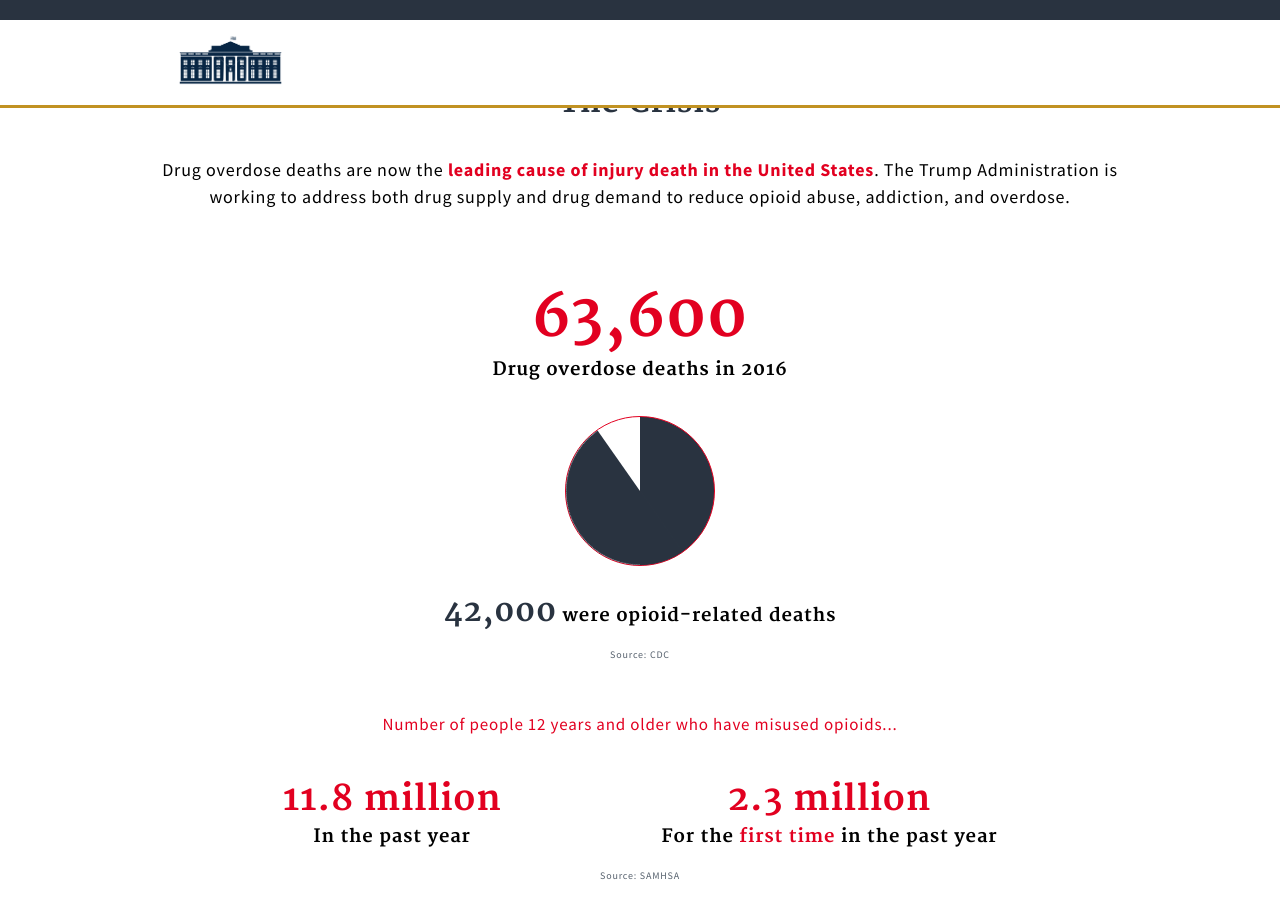
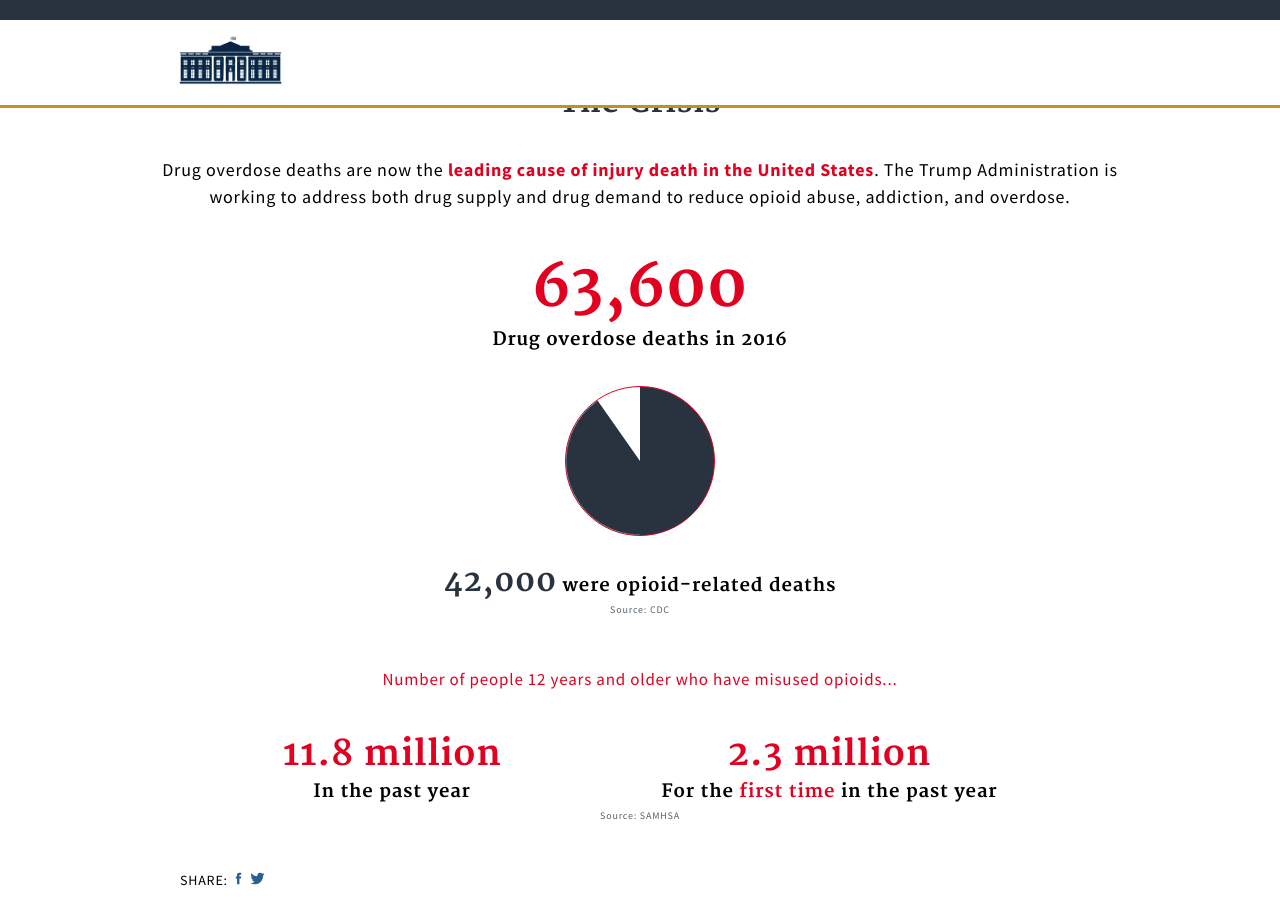
Before and after one commit to GSA/opioids.gov, a Jekyll site: the page built from index.md, in a window 1280 px wide and 900 px high, scrolled down 904 px. Built offline with Jekyll 4.4.1, drawn with Linux system fonts in a browser that asks for light colours; nearby versions of some CDN libraries.

Commit message:
Update _base_styling.scss

```diff
--- a/_sass/_base_styling.scss
+++ b/_sass/_base_styling.scss
@@ -122,7 +122,7 @@ p > span {
     display:flex;
     justify-content: center;
     flex-direction: column;
-    padding-top: 2rem;
+    //padding-top: 2rem;
 
     @media screen and (min-width: $medium-screen) {
         flex-direction: row;
@@ -278,7 +278,7 @@ p > span {
         font-family: $font-serif;
         font-weight: $font-bold;
         text-align: center;
-        padding-top: 5rem;
+        padding-top: 2rem;
         letter-spacing: .08rem;
 
         .site-section-data-lead-metric {
@@ -412,7 +412,7 @@ p > span {
     }
 
     .site-section-data-split {
-        margin-top: 6rem;
+        margin-top: 2rem;
     }
 
     svg {
@@ -608,7 +608,7 @@ p > span {
 
 .site-lives {
     p {
-       margin-bottom: 5rem;
+       margin-bottom: 3rem;
     }
 
     h3 {
@@ -691,7 +691,7 @@ p > span {
 }
 
 .site-section-data-source {
-    margin: 20px;
+    margin: 5px 20px;
     font-size: 1rem;
     font-weight: $font-normal;
     font-family: $font-sans;
@@ -738,7 +738,7 @@ p > span {
     height: 150px;
     margin: 1em auto;
     border-radius: 50%;
-    background: linear-gradient(to right, $color-red 50%, $color-white 0);
+    background: linear-gradient(to left, $color-red 50%, $color-white 0);
     border: solid $color-blue-darker 1px;
     &:before{
         content: "";
@@ -761,7 +761,7 @@ p > span {
     height: 150px;
     margin: 1em auto;
     border-radius: 50%;
-    background: linear-gradient(to right, $color-red 50%, $color-white 0);
+    background: linear-gradient(to left, $color-red 50%, $color-white 0);
     border: solid $color-black 1px;
     &:before{
         content: "";
@@ -783,7 +783,7 @@ p > span {
 .site-updated {
 
     .site-divider {
-        padding-bottom: 5rem;
+        padding-bottom: 3rem;
     }
 
     p {
@@ -873,6 +873,14 @@ p > span {
     }
 }
 
+.site-updated{
+    .usa-width-one-half{
+        @media screen and (min-width: $medium-screen){
+            padding: 0 3rem;
+        }
+    }
+}
+
 .site-pie2-wrapper, .site-pie3-wrapper {
     margin: 0 4rem;
     text-align: center;
@@ -902,6 +910,12 @@ input[type=submit] {
     background-color: $color-gold;
 }
 
+.site-updated {
+    form [type="submit"] {
+        padding: 1rem 2rem;
+    }
+}
+
 .site-empasis {
     font-size: $h3-font-size;
     font-weight: $font-bold;
```
